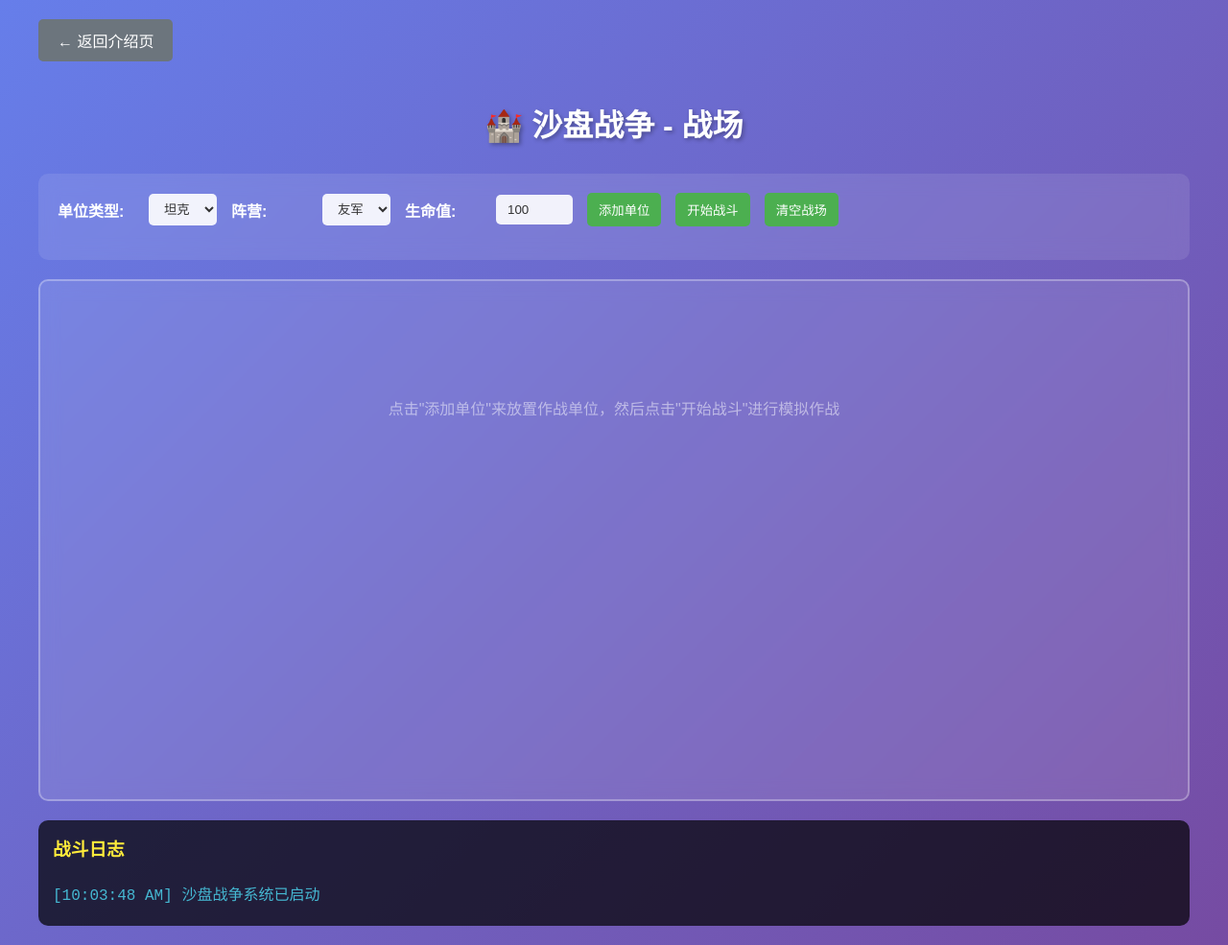
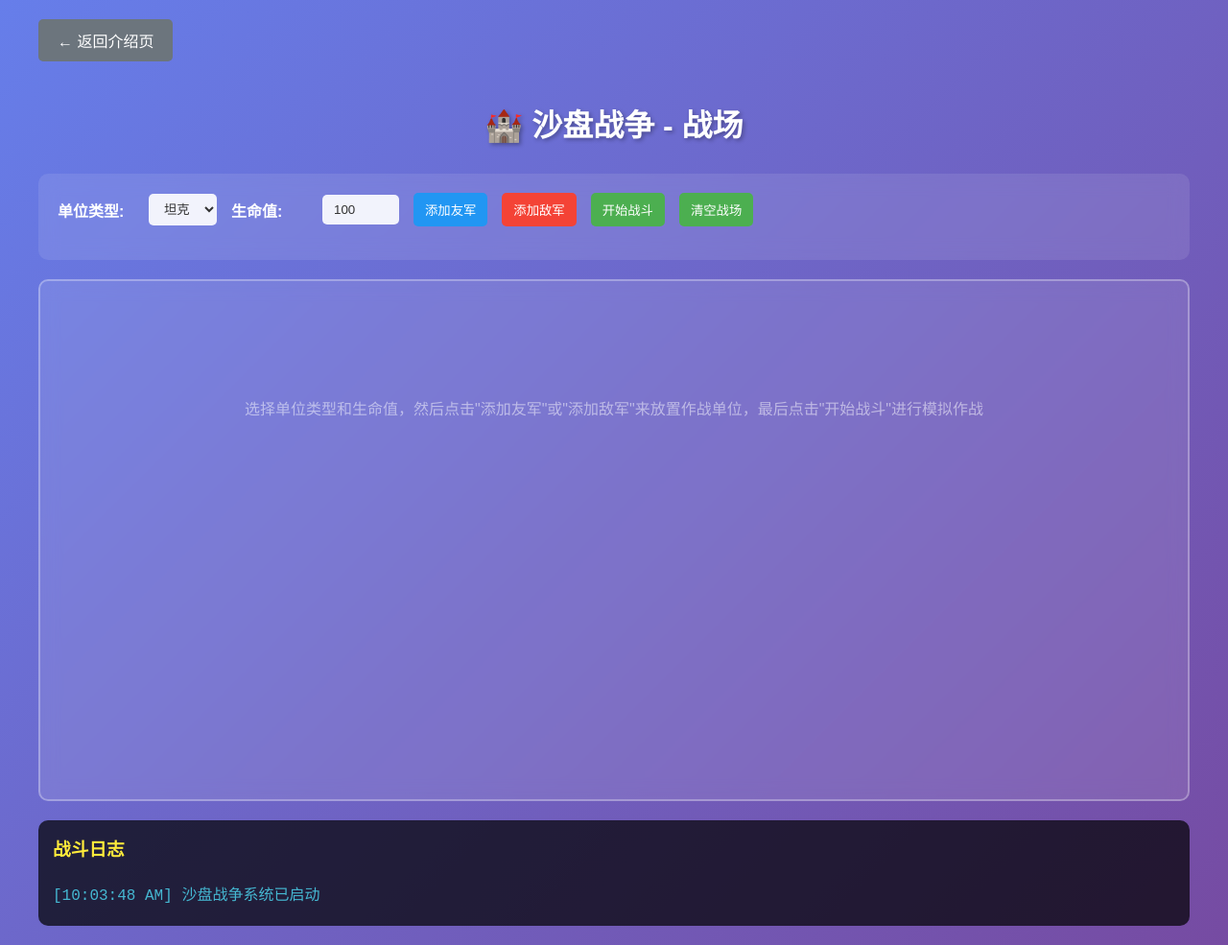
Before and after one commit to CrescentVelvet/crescentvelvet.github.io, a Jekyll site: the page built from _pages/sandbox_war_game.html, in a window 1280 px wide. Shown: the whole page at 96% size. Built offline with Jekyll 4.4.1, drawn with Linux system fonts in a browser that asks for light colours.

Commit message:
添加友军与添加敌军按钮

```diff
--- a/_pages/sandbox_war_game.html
+++ b/_pages/sandbox_war_game.html
@@ -201,16 +201,11 @@ permalink: /sandbox_war_game.html
                     <option value="soldier">士兵</option>
                 </select>
 
-                <label>阵营:</label>
-                <select id="unitTeam">
-                    <option value="ally">友军</option>
-                    <option value="enemy">敌军</option>
-                </select>
-
                 <label>生命值:</label>
                 <input type="number" id="unitHealth" value="100" min="1" max="200">
 
-                <button onclick="addUnit()">添加单位</button>
+                <button onclick="addAllyUnit()" style="background: #2196F3;">添加友军</button>
+                <button onclick="addEnemyUnit()" style="background: #f44336;">添加敌军</button>
                 <button onclick="startBattle()">开始战斗</button>
                 <button onclick="clearBattlefield()">清空战场</button>
             </div>
@@ -218,7 +213,7 @@ permalink: /sandbox_war_game.html
 
         <div class="battlefield" id="battlefield">
             <div style="text-align: center; padding: 100px; color: rgba(255,255,255,0.5);">
-                点击"添加单位"来放置作战单位，然后点击"开始战斗"进行模拟作战
+                选择单位类型和生命值，然后点击"添加友军"或"添加敌军"来放置作战单位，最后点击"开始战斗"进行模拟作战
             </div>
         </div>
 
```
Also changed, not shown: other parts of _pages/sandbox_war_game.html (+9 -2 lines).
